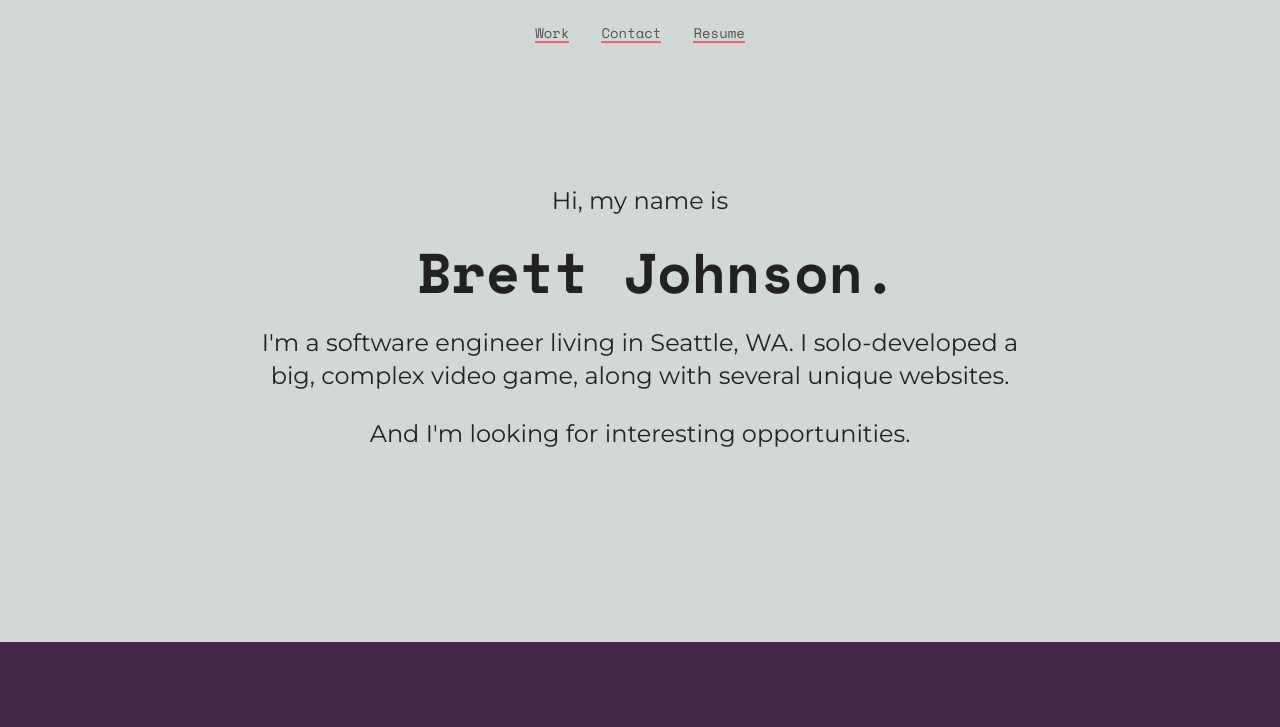
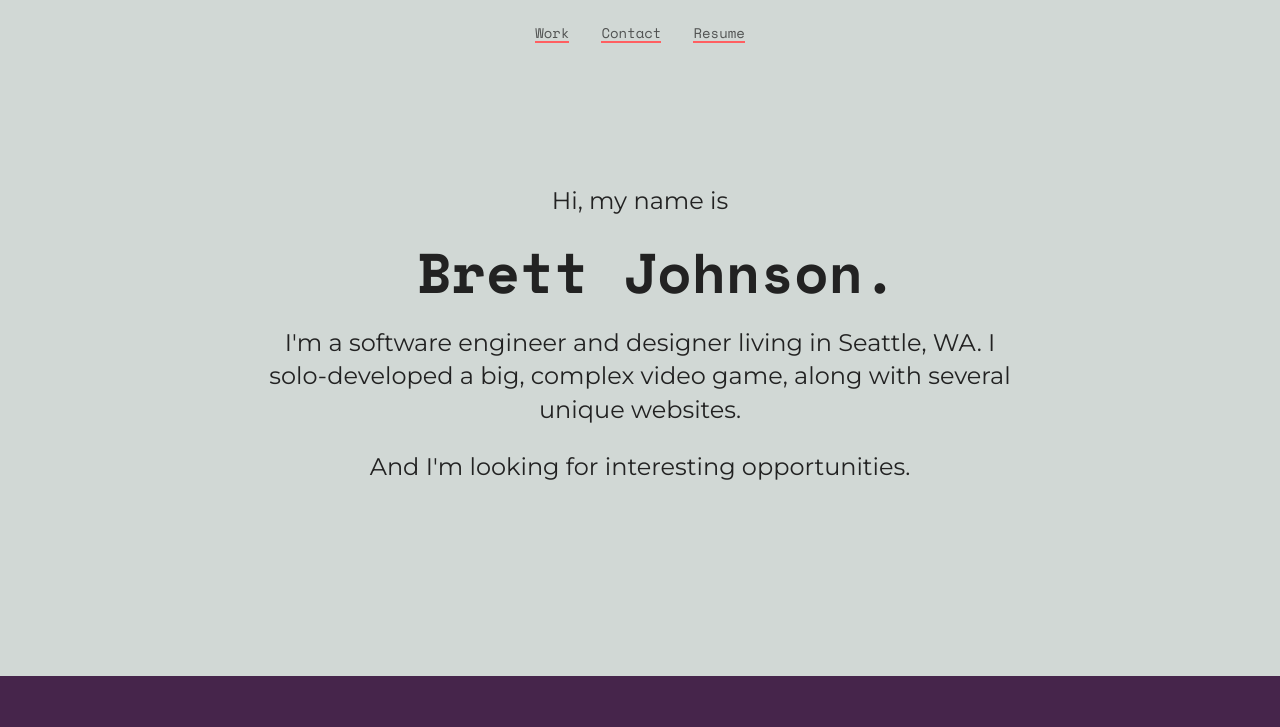
Before and after one commit to brettmjohnson/code_bybrettjohnson_2021, a plain HTML site: page index.html in a window 1280 px wide. Shown: the top 727 px of the page. Drawn offline with nearby package versions, Linux system fonts and the light colour scheme.

Commit message:
added design

```diff
--- a/index.html
+++ b/index.html
@@ -28,7 +28,7 @@
       <div class="section-header">
         <p class="section-description">Hi, my name is</p>
         <h1>&nbsp;Brett Johnson.</h1>
-        <p class="section-description">I'm a software engineer living in Seattle, WA. I solo-developed a big, complex video game, along with several unique websites.</p>
+        <p class="section-description">I'm a software engineer and designer living in Seattle, WA. I solo-developed a big, complex video game, along with several unique websites.</p>
         <p class="section-description">And I'm looking for interesting opportunities.</p>
       </div>
     </div>
```
Also changed, not shown: 1 other file.
